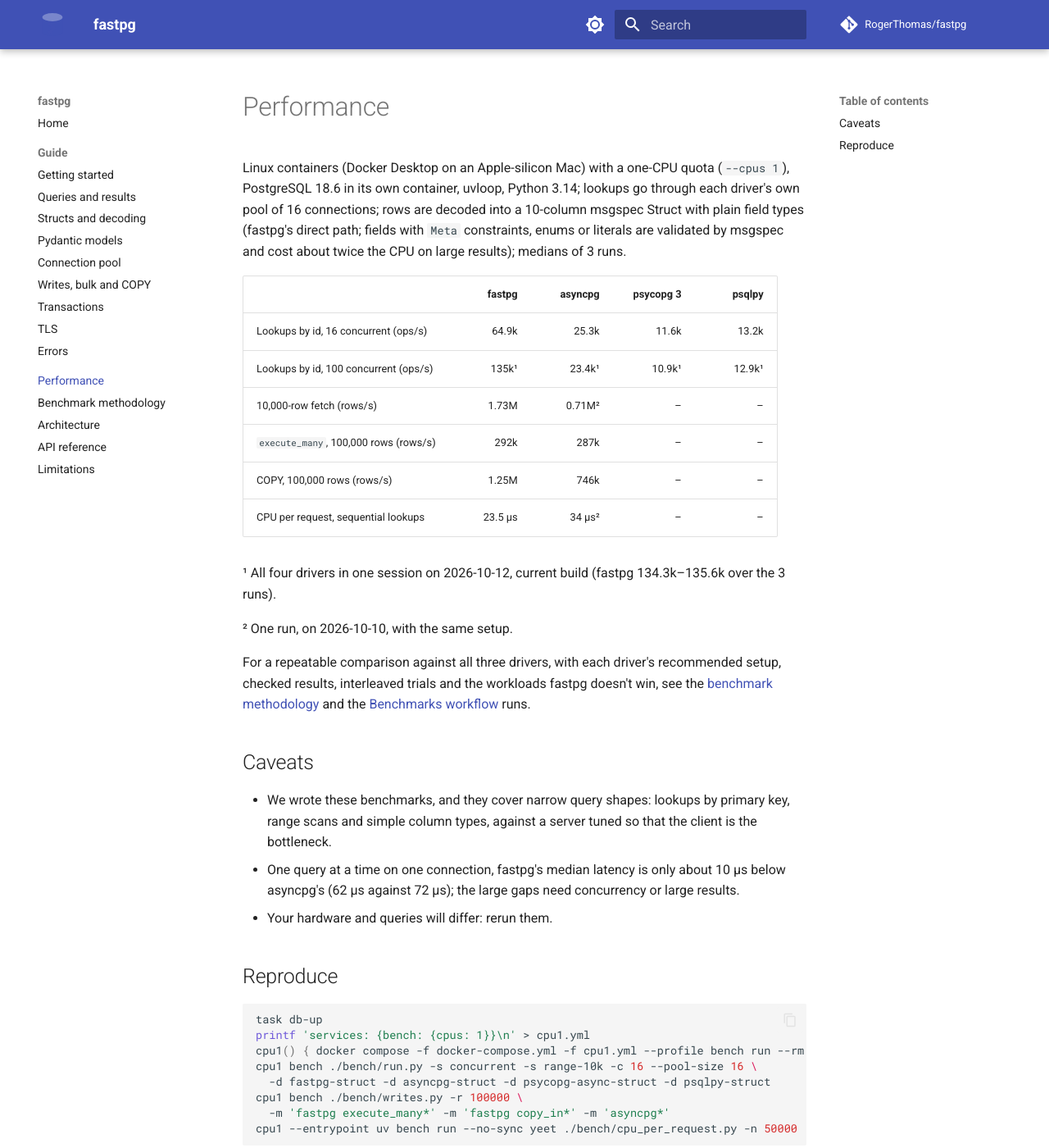
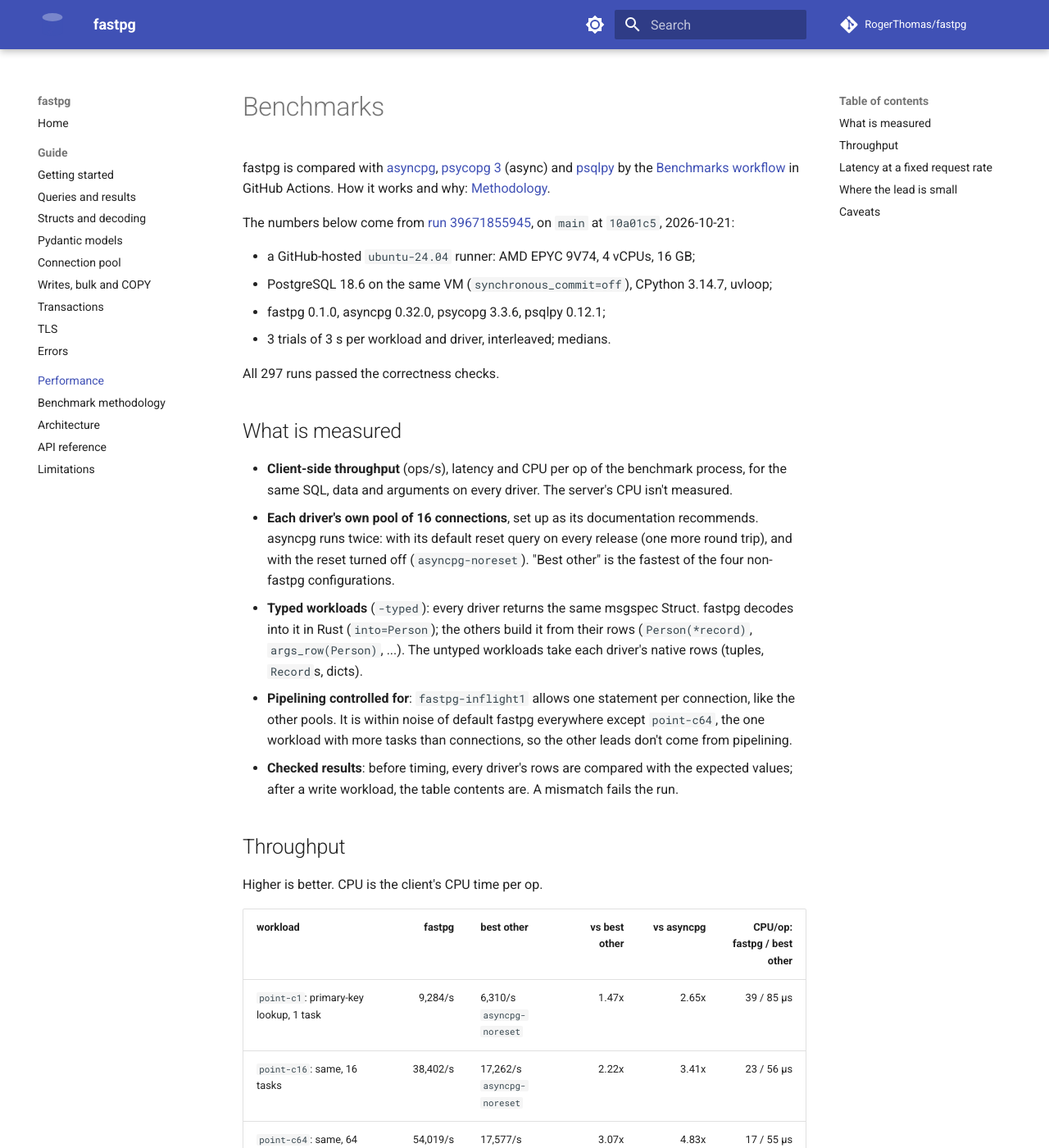
Before and after one commit to RogerThomas/fastpg, an MkDocs documentation site: the page built from docs/performance.md, in a window 1280 px wide and 1400 px high. Shown: the whole window at 82% size. Built offline with MkDocs 1.6.1 and Material for MkDocs 9.7.7, drawn with Linux system fonts in a browser that asks for light colours; comment, search, counter and statistics services are not loaded; some of the changed text lies outside the part shown.

Commit message:
Docs: benchmarks page from CI run 39671855945, replacing the laptop numbers
Every workload against the best other driver and asyncpg, client CPU per op, open-loop
latency, where fastpg's lead is small, and the caveats. The methodology page links to it.

````diff
--- a/docs/performance.md
+++ b/docs/performance.md
@@ -1,52 +1,103 @@
-# Performance
+# Benchmarks
 
-Linux containers (Docker Desktop on an Apple-silicon Mac) with a one-CPU quota (`--cpus 1`),
-PostgreSQL 18.6 in its own container, uvloop, Python 3.14; lookups go through each driver's
-own pool of 16 connections; rows are decoded into a 10-column msgspec Struct with plain field
-types (fastpg's direct path; fields with `Meta` constraints, enums or literals are validated
-by msgspec and cost about twice the CPU on large results); medians of 3 runs.
+fastpg is compared with [asyncpg](https://github.com/MagicStack/asyncpg),
+[psycopg 3](https://www.psycopg.org/psycopg3/) (async) and
+[psqlpy](https://github.com/psqlpy-python/psqlpy) by the
+[Benchmarks workflow](https://github.com/RogerThomas/fastpg/actions/workflows/benchmarks.yml)
+in GitHub Actions. How it works and why: [Methodology](benchmarks.md).
 
-| | fastpg | asyncpg | psycopg 3 | psqlpy |
-|---|---:|---:|---:|---:|
-| Lookups by id, 16 concurrent (ops/s) | 64.9k | 25.3k | 11.6k | 13.2k |
-| Lookups by id, 100 concurrent (ops/s) | 135k¹ | 23.4k¹ | 10.9k¹ | 12.9k¹ |
-| 10,000-row fetch (rows/s) | 1.73M | 0.71M² | – | – |
-| `execute_many`, 100,000 rows (rows/s) | 292k | 287k | – | – |
-| COPY, 100,000 rows (rows/s) | 1.25M | 746k | – | – |
-| CPU per request, sequential lookups | 23.5 µs | 34 µs² | – | – |
+The numbers below come from
+[run 39671855945](https://github.com/RogerThomas/fastpg/actions/runs/39671855945), on `main`
+at `10a01c5`, 2026-10-21:
 
-¹ All four drivers in one session on 2026-10-12, current build (fastpg 134.3k–135.6k over
-the 3 runs).
+* a GitHub-hosted `ubuntu-24.04` runner: AMD EPYC 9V74, 4 vCPUs, 16 GB;
+* PostgreSQL 18.6 on the same VM (`synchronous_commit=off`), CPython 3.14.7, uvloop;
+* fastpg 0.1.0, asyncpg 0.32.0, psycopg 3.3.6, psqlpy 0.12.1;
+* 3 trials of 3 s per workload and driver, interleaved; medians.
 
-² One run, on 2026-10-10, with the same setup.
+All 297 runs passed the correctness checks.
 
-For a repeatable comparison against all three drivers, with each driver's recommended
-setup, checked results, interleaved trials and the workloads fastpg doesn't win, see the
-[benchmark methodology](benchmarks.md) and the
-[Benchmarks workflow](https://github.com/RogerThomas/fastpg/actions/workflows/benchmarks.yml)
-runs.
+## What is measured
+
+* **Client-side throughput** (ops/s), latency and CPU per op of the benchmark process, for
+  the same SQL, data and arguments on every driver. The server's CPU isn't measured.
+* **Each driver's own pool of 16 connections**, set up as its documentation recommends.
+  asyncpg runs twice: with its default reset query on every release (one more round trip),
+  and with the reset turned off (`asyncpg-noreset`). "Best other" is the fastest of the four
+  non-fastpg configurations.
+* **Typed workloads** (`-typed`): every driver returns the same msgspec Struct. fastpg
+  decodes into it in Rust (`into=Person`); the others build it from their rows
+  (`Person(*record)`, `args_row(Person)`, ...). The untyped workloads take each driver's
+  native rows (tuples, `Record`s, dicts).
+* **Pipelining controlled for**: `fastpg-inflight1` allows one statement per connection,
+  like the other pools. It is within noise of default fastpg everywhere except `point-c64`,
+  the one workload with more tasks than connections, so the other leads don't come from
+  pipelining.
+* **Checked results**: before timing, every driver's rows are compared with the expected
+  values; after a write workload, the table contents are. A mismatch fails the run.
+
+## Throughput
+
+Higher is better. CPU is the client's CPU time per op.
+
+| workload | fastpg | best other | vs best other | vs asyncpg | CPU/op: fastpg / best other |
+|---|---:|---|---:|---:|---:|
+| `point-c1`: primary-key lookup, 1 task | 9,284/s | 6,310/s `asyncpg-noreset` | 1.47x | 2.65x | 39 / 85 µs |
+| `point-c16`: same, 16 tasks | 38,402/s | 17,262/s `asyncpg-noreset` | 2.22x | 3.41x | 23 / 56 µs |
+| `point-c64`: same, 64 tasks¹ | 54,019/s | 17,577/s `asyncpg-noreset` | 3.07x | 4.83x | 17 / 55 µs |
+| `point-c16-typed` | 39,774/s | 17,144/s `asyncpg-noreset` | 2.32x | 3.60x | 23 / 57 µs |
+| `page-20-c16`: 20 rows, 16 tasks | 19,270/s | 9,480/s `asyncpg-noreset` | 2.03x | 2.65x | 45 / 99 µs |
+| `page-20-c16-typed` | 19,002/s | 9,094/s `asyncpg-noreset` | 2.09x | 2.70x | 48 / 106 µs |
+| `fetch-1000-c4`: 1,000 rows, 4 tasks | 1.14M rows/s | 545k rows/s `asyncpg-noreset` | 2.08x | 2.17x | 0.86 / 1.82 ms |
+| `fetch-1000-c4-typed` | 1.03M rows/s | 476k rows/s `asyncpg` | 2.15x | 2.15x | 0.96 / 2.09 ms |
+| `wide-50-c16`: 50 rows of 13 typed columns² | 7,806/s | 4,889/s `asyncpg-noreset` | 1.60x | 1.84x | 122 / 200 µs |
+| `wide-50-c16-typed` | 6,522/s | 4,668/s `asyncpg-noreset` | 1.40x | 1.65x | 146 / 212 µs |
+| `insert-c16`: single-row INSERT, 16 tasks | 35,860/s | 16,087/s `asyncpg-noreset` | 2.23x | 3.38x | 23 / 60 µs |
+| `update-c16`: single-row UPDATE, 16 tasks | 35,766/s | 17,718/s `asyncpg-noreset` | 2.02x | 2.99x | 22 / 52 µs |
+| `transaction-c16`: 4 statements in BEGIN/COMMIT | 5,893/s | 5,205/s `asyncpg-noreset` | 1.13x | 1.27x | 138 / 175 µs |
+| `executemany-1000`: 1,000-row batch | 256k rows/s | 177k rows/s `asyncpg-noreset` | 1.44x | 1.48x | 0.62 / 2.42 ms |
+| `copy-5000`: binary COPY, 5,000 rows | 1.16M rows/s | 823k rows/s `psycopg` | 1.41x | 2.65x | 1.30 / 5.19 ms |
+
+¹ With more tasks than connections, fastpg pipelines. `fastpg-inflight1` does 37,599/s
+(2.14x the best other).
+
+² int4, uuid, timestamptz, date, numeric, float8, bool, three text (one nullable), jsonb,
+bytea and int8.
+
+## Latency at a fixed request rate
+
+Primary-key lookups arriving at 1,000 and 4,000 requests/s (Poisson), each as its own task,
+latency counted from the scheduled arrival. Lower is better. *Loop busy* is the event-loop
+thread's CPU share.
+
+| | fastpg | asyncpg | asyncpg-noreset | psycopg | psqlpy |
+|---|---:|---:|---:|---:|---:|
+| p99 at 1,000/s | 855 µs | 1,355 µs | 961 µs | 1,071 µs | 1,458 µs |
+| p99.9 at 1,000/s | 1,092 µs | 2,461 µs | 1,364 µs | 1,566 µs | 2,473 µs |
+| p99 at 4,000/s | 1,034 µs | 2,881 µs | 1,270 µs | 1,368 µs | 2,980 µs |
+| p99.9 at 4,000/s | 2,917 µs | 4,161 µs | 3,114 µs | 2,946 µs | 5,386 µs |
+| loop busy at 4,000/s | 55% | 67% | 61% | 68% | 66% |
+
+## Where the lead is small
+
+* **Round-trip-bound work.** `transaction-c16` is six round trips per op, and fastpg leads
+  by 1.13x (1.39x in the [earlier run](https://github.com/RogerThomas/fastpg/actions/runs/39667991922)).
+* **Tail latency at moderate load.** At 4,000 requests/s, fastpg's p99.9 is within 7% of
+  psycopg's and asyncpg-noreset's: a tie on a shared runner.
+* **A real network.** Client and server share a VM, so round trips are short. Over a
+  network, the round trip adds the same time to every driver, and single-query latency
+  (`point-c1`) differences shrink; throughput under concurrency and CPU per op carry over.
 
 ## Caveats
 
-* We wrote these benchmarks, and they cover narrow query shapes: lookups by primary key,
-  range scans and simple column types, against a server tuned so that the client is the
-  bottleneck.
-* One query at a time on one connection, fastpg's median latency is only about 10 µs below
-  asyncpg's (62 µs against 72 µs); the large gaps need concurrency or large results.
-* Your hardware and queries will differ: rerun them.
-
-## Reproduce
-
-```sh
-task db-up
-printf 'services: {bench: {cpus: 1}}\n' > cpu1.yml
-cpu1() { docker compose -f docker-compose.yml -f cpu1.yml --profile bench run --rm --build "$@"; }
-cpu1 bench ./bench/run.py -s concurrent -s range-10k -c 16 --pool-size 16 \
-  -d fastpg-struct -d asyncpg-struct -d psycopg-async-struct -d psqlpy-struct
-cpu1 bench ./bench/writes.py -r 100000 \
-  -m 'fastpg execute_many*' -m 'fastpg copy_in*' -m 'asyncpg*'
-cpu1 --entrypoint uv bench run --no-sync yeet ./bench/cpu_per_request.py -n 50000
-```
-
-Use `-c 100` for the 100-task row. The raw logs and exact commands are in `notes/eval/` in the
-repository.
+* Shared CI runners are noisy. Compare drivers within a run, not runs with each other: the
+  [earlier run](https://github.com/RogerThomas/fastpg/actions/runs/39667991922) (AMD EPYC
+  7763) had absolute numbers 25-45% lower, and ratios within 0.3x of these.
+* PostgreSQL shares the runner's 4 vCPUs with the client, and limits the concurrent
+  workloads for every driver.
+* One process, one event loop, a pool of 16, and small tables that fit in memory.
+* The typed workloads' Structs have plain field types, so fastpg builds them directly. A
+  Struct that needs msgspec validation (`Meta` constraints, enums, `Literal`) is decoded
+  through MessagePack instead, which costs more ([Structs](guide/structs.md#strategies)).
+* We wrote the suite. Run it on your hardware: `task db-up bench-ci`
+  ([Methodology](benchmarks.md#running-it)).
````
Also changed, not shown: docs/benchmarks.md (+7 -7 lines).
